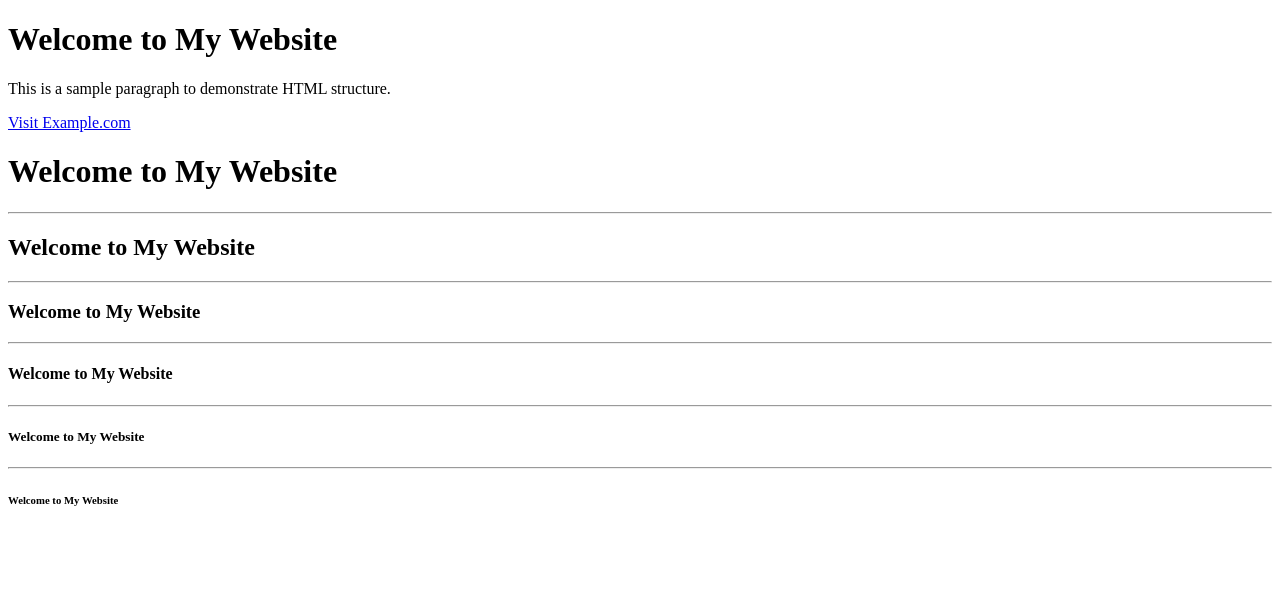
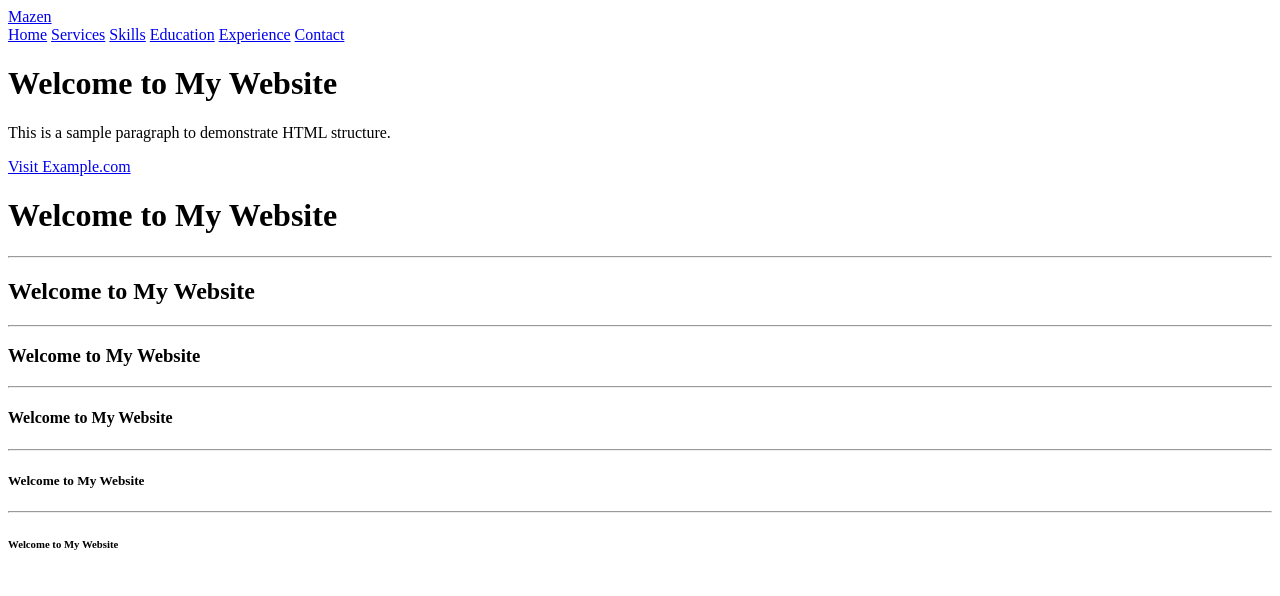
Before and after one commit to programmerdevelopermcodex-sudo/front-end, a plain HTML site: page index.html in a window 1280 px wide. Drawn offline with Linux system fonts and the light colour scheme.

Commit message:
index.html

```diff
--- a/index.html
+++ b/index.html
@@ -33,6 +33,19 @@
     <title>Sample HTML language</title>
 </head>
 <body>
+        <header>
+        <a href="#" class="logo">Mazen</a>
+
+        <nav>
+            <a href="#" class="active"> Home</a>
+            <a href="#">Services</a>
+            <a href="#">Skills</a>
+            <a href="#">Education</a>
+            <a href="#">Experience</a>
+            <a href="#">Contact</a>
+        </nav>
+    </header>
+         <div>
     <h1>Welcome to My Website</h1>
     <p>This is a sample paragraph to demonstrate HTML structure.</p>
     <a href="https://www.example.com">Visit Example.com</a>
@@ -50,5 +63,7 @@
 <hr>
 <h6>Welcome to My Website</h6>
  <br>
+                  </div>
 </body>
+
 </html>
```
